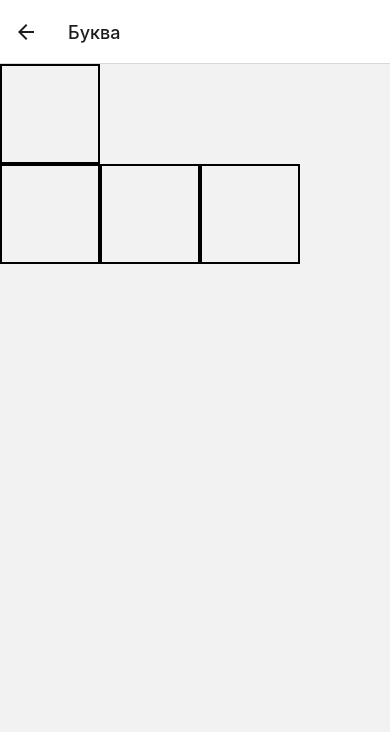
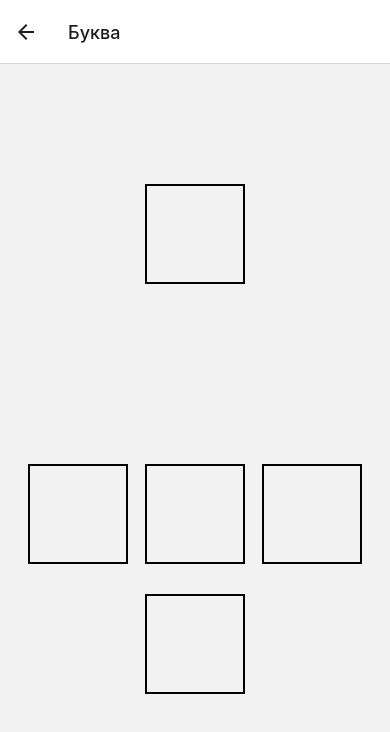
Before and after one commit to Nikolyovin/alphabet-UI, a React Native app: screen /Letter in a window 390 px wide. Shown: the top 732 px of the page. Built offline with nearby package versions, Linux system fonts and the light colour scheme.

Commit message:
frame app

```diff
--- a/src/components/Letter.tsx
+++ b/src/components/Letter.tsx
@@ -1,4 +1,4 @@
-import { StyleSheet, Text, TouchableOpacity, View } from 'react-native'
+import { StyleSheet, TouchableOpacity, View } from 'react-native'
 import React from 'react'
 import SectionGame from '../components/SectionGame'
 
--- a/src/screens/AlphabetScreen.tsx
+++ b/src/screens/AlphabetScreen.tsx
@@ -1,6 +1,5 @@
-import { StyleSheet, Text, TouchableOpacity, View } from 'react-native'
+import { StyleSheet, View } from 'react-native'
 import React from 'react'
-import SectionGame from '../components/SectionGame'
 import Letter from '../components/Letter'
 
 const AlphabetScreen = ({ navigation }: any) => {
--- a/src/screens/HomeScreen.tsx
+++ b/src/screens/HomeScreen.tsx
@@ -1,4 +1,4 @@
-import { StyleSheet, Text, TouchableOpacity, View } from 'react-native'
+import { StyleSheet, View } from 'react-native'
 import React from 'react'
 import SectionGame from '../components/SectionGame'
 
@@ -24,7 +24,7 @@ const styles = StyleSheet.create({
         flexDirection: 'row',
         height: '100%',
         justifyContent: 'space-between',
-		flexWrap: 'wrap',
+        flexWrap: 'wrap'
     },
-	title: {},
+    title: {}
 })
--- a/src/screens/LetterScreen.tsx
+++ b/src/screens/LetterScreen.tsx
@@ -1,4 +1,4 @@
-import { StyleSheet, Text, TouchableOpacity, View } from 'react-native'
+import { StyleSheet, TouchableOpacity, View } from 'react-native'
 import React from 'react'
 
 const LetterScreen = () => {
@@ -17,6 +17,9 @@ const LetterScreen = () => {
                 <TouchableOpacity style={styles.buttonWord}>
                     <View style={styles.picture}> </View>
                 </TouchableOpacity>
+                <TouchableOpacity style={styles.buttonWord}>
+                    <View style={styles.picture}> </View>
+                </TouchableOpacity>
             </View>
         </View>
     )
@@ -26,9 +29,14 @@ export default LetterScreen
 
 const styles = StyleSheet.create({
     container: {
-        justifyContent: 'space-between'
+        justifyContent: 'space-around',
+        paddingHorizontal: 20,
+        paddingVertical: 30,
+        height: '100%'
     },
-    buttonLetter: {},
+    buttonLetter: {
+        alignItems: 'center'
+    },
     picture: {
         width: 100,
         height: 100,
@@ -36,7 +44,11 @@ const styles = StyleSheet.create({
         borderColor: 'Grey'
     },
     wordsWrap: {
-        flexDirection: 'row'
+        flexDirection: 'row',
+        flexWrap: 'wrap',
+        justifyContent: 'space-around'
     },
-    buttonWord: {}
+    buttonWord: {
+        paddingBottom: 30
+    }
 })
```
Lines whose indentation alone changed are shown as unchanged.
